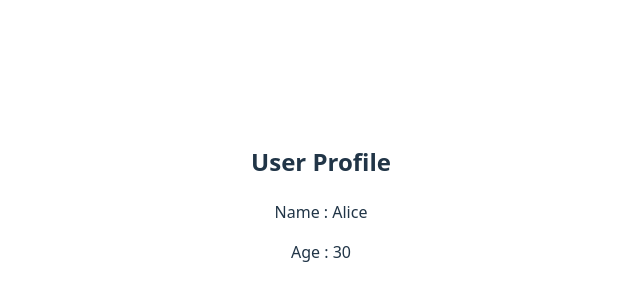
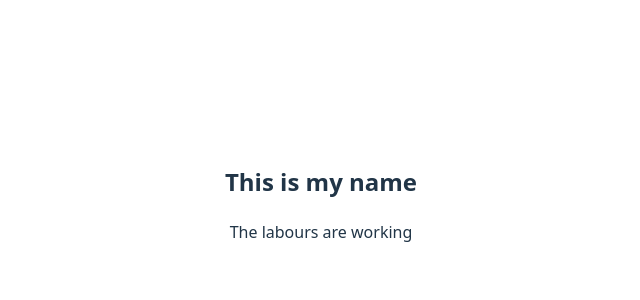
Before and after one commit to rahulvenkat207/reactJS, a React (Vite) app in the folder funda/: page / in a window 1280 px wide. Shown: the part 198-498 px from the top of the page, without its empty margins (319-959 px from the left). Built offline with nearby package versions, Linux system fonts and the light colour scheme.

Commit message:
added children props

```diff
--- a/funda/src/App.jsx
+++ b/funda/src/App.jsx
@@ -1,9 +1,9 @@
 import './App.css'
+import {ChildrenProp} from './tutorials/03-react-props/ChildrenProp'
 
-import { UserProfile } from './tutorials/03-react-props/UserProfile'
 function App() {
   return(
-  <UserProfile />
+   <ChildrenProp/>
 
   )
 }
--- /dev/null
+++ b/funda/src/tutorials/03-react-props/ChildrenProp.jsx
@@ -0,0 +1,20 @@
+import React from 'react'
+
+export const ChildrenProp = () => {
+  return (
+    <ChildrenList>
+        <h2>This is my name</h2>
+        <p>The labours are working</p>
+
+    </ChildrenList>
+  );
+}
+
+
+
+
+export const ChildrenList = ({children}) => {
+  return (
+    <div>{children}</div>
+  )
+}
```
